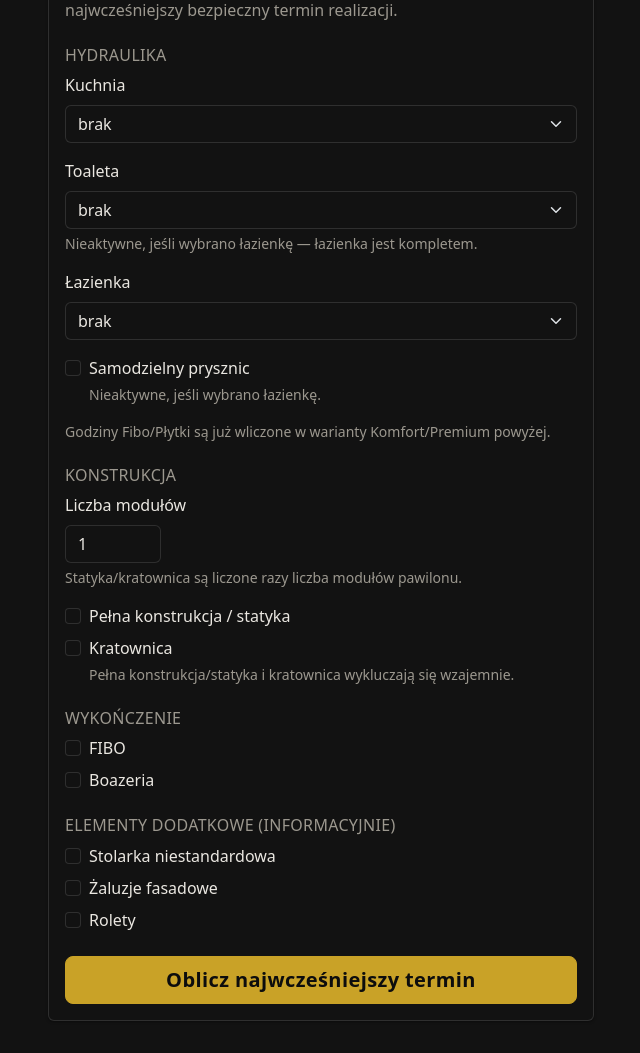
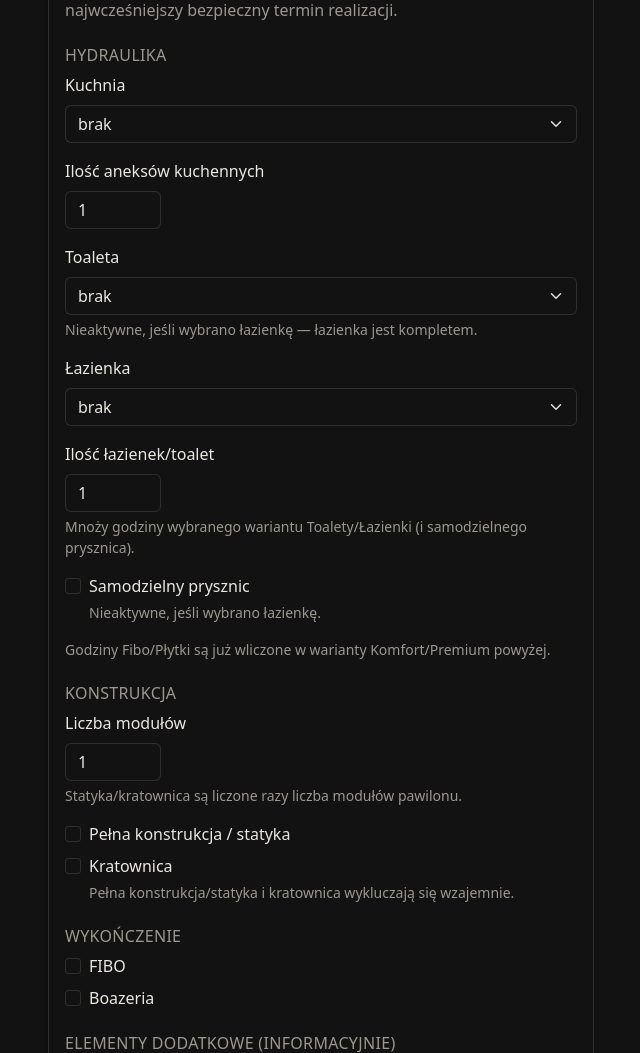
Before and after one commit to bdrezek91/Kalkulator-terminu, a Django app: page / in a window 1280 px wide. Shown: the part 169-1222 px from the top of the page, without its empty margins (34-674 px from the left). Before the commit the page ends 1190 px from the top, so only its background shows below. Run offline with Django 5.2, Linux system fonts and the light colour scheme; some libraries are stand-ins or nearby versions.

Commit message:
Dodaj ilość aneksów kuchennych i ilość łazienek/toalet w kalkulatorze
Obok istniejącej "Liczby modułów" (mnożnik statyki/kratownicy) kalkulator
ma teraz dwa analogiczne mnożniki:
- "Ilość aneksów kuchennych" — mnoży godziny wybranego wariantu Kuchni.
- "Ilość łazienek/toalet" — mnoży godziny wybranego wariantu Toalety/
  Łazienki (razem z wliczoną częścią Fibo/Płytki) oraz samodzielnego
  prysznica.

Domyślnie 1 (bez zmiany zachowania dla dotychczasowych obliczeń).

- hours.py: nowe pola PavilionEquipment.kuchnia_count/bathroom_count,
  calculate_hours() mnoży odpowiednie składowe.
- forms.py/views.py/calculator.html: nowe pola formularza obok Kuchni
  oraz Toalety/Łazienki.

Zweryfikowano lokalnie: Kuchnia Lux x3 + Toaleta Komfort x2 daje
66h hydraulika / 54h FIBO/boazeria, zgodnie z oczekiwanym wyliczeniem.

Co-Authored-By: Claude Sonnet 5 <noreply@anthropic.com>
Claude-Session: https://claude.ai/code/session_01WaogSJf1XRv6zqKzbbySB1

```diff
--- a/pawilony/forms.py
+++ b/pawilony/forms.py
@@ -11,6 +11,10 @@ class CalculatorForm(forms.Form):
         choices=KUCHNIA_CHOICES, required=False, label="Kuchnia",
         widget=forms.Select(attrs={"class": "form-select"}),
     )
+    kuchnia_count = forms.IntegerField(
+        required=False, min_value=1, initial=1, label="Ilość aneksów kuchennych",
+        widget=forms.NumberInput(attrs={"class": "form-control", "style": "max-width: 6rem"}),
+    )
     toaleta = forms.ChoiceField(
         choices=WARIANT_CHOICES, required=False, label="Toaleta",
         widget=forms.Select(attrs={"class": "form-select", "id": "id_toaleta"}),
@@ -18,6 +22,10 @@ class CalculatorForm(forms.Form):
     lazienka = forms.ChoiceField(
         choices=WARIANT_CHOICES, required=False, label="Łazienka",
         widget=forms.Select(attrs={"class": "form-select", "id": "id_lazienka"}),
+    )
+    bathroom_count = forms.IntegerField(
+        required=False, min_value=1, initial=1, label="Ilość łazienek/toalet",
+        widget=forms.NumberInput(attrs={"class": "form-control", "style": "max-width: 6rem"}),
     )
     prysznic = forms.BooleanField(
         required=False, label="Samodzielny prysznic",
--- a/pawilony/services/hours.py
+++ b/pawilony/services/hours.py
@@ -58,9 +58,14 @@ class PavilionEquipment:
     """Znormalizowane wyposażenie pawilonu wykorzystywane do liczenia godzin."""
 
     kuchnia: str | None = None  # 'Standard' | 'Lux' | None
+    # Liczba aneksów kuchennych — mnoży godziny wybranego wariantu Kuchni.
+    kuchnia_count: int = 1
     toaleta: str | None = None  # 'Standard' | 'Komfort' | 'Premium' | None
     lazienka: str | None = None  # 'Standard' | 'Komfort' | 'Premium' | None
     prysznic: bool = False
+    # Liczba łazienek/toalet — mnoży godziny wybranego wariantu Toalety/Łazienki
+    # (w tym wliczoną część Fibo/Płytki) oraz samodzielnego prysznica.
+    bathroom_count: int = 1
     pelna_statyka: bool = False
     kratownica: bool = False
     # Liczba modułów pawilonu (projekty wielomodułowe, np. "MODUŁ 1/2/3" w nazwie) —
@@ -110,22 +115,24 @@ def calculate_hours(equipment: PavilionEquipment, op_hours: dict[str, Decimal] |
     fibo_wood = Decimal("0")
     informational = Decimal("0")
 
+    kuchnia_count = max(equipment.kuchnia_count, 1)
     if equipment.kuchnia:
         key = equipment.kuchnia.strip().lower()
         code = HYDRAULIC_CODES.get(("kuchnia", key))
         if code:
-            hydraulic += _op_hours(op_hours, code, warnings)
+            hydraulic += _op_hours(op_hours, code, warnings) * kuchnia_count
         else:
             warnings.append(f"Nierozpoznany wariant kuchni: '{equipment.kuchnia}'")
 
+    bathroom_count = max(equipment.bathroom_count, 1)
     if equipment.lazienka:
         key = equipment.lazienka.strip().lower()
         code = HYDRAULIC_CODES.get(("lazienka", key))
         if code:
-            hydraulic += _op_hours(op_hours, code, warnings)
+            hydraulic += _op_hours(op_hours, code, warnings) * bathroom_count
             split_code = FIBO_SPLIT_CODES.get(("lazienka", key))
             if split_code:
-                fibo_wood += _op_hours(op_hours, split_code, warnings)
+                fibo_wood += _op_hours(op_hours, split_code, warnings) * bathroom_count
         else:
             warnings.append(f"Nierozpoznany wariant łazienki: '{equipment.lazienka}'")
     else:
@@ -133,14 +140,14 @@ def calculate_hours(equipment: PavilionEquipment, op_hours: dict[str, Decimal] |
             key = equipment.toaleta.strip().lower()
             code = HYDRAULIC_CODES.get(("toaleta", key))
             if code:
-                hydraulic += _op_hours(op_hours, code, warnings)
+                hydraulic += _op_hours(op_hours, code, warnings) * bathroom_count
                 split_code = FIBO_SPLIT_CODES.get(("toaleta", key))
                 if split_code:
-                    fibo_wood += _op_hours(op_hours, split_code, warnings)
+                    fibo_wood += _op_hours(op_hours, split_code, warnings) * bathroom_count
             else:
                 warnings.append(f"Nierozpoznany wariant toalety: '{equipment.toaleta}'")
         if equipment.prysznic:
-            hydraulic += _op_hours(op_hours, PRYSZNIC_CODE, warnings)
+            hydraulic += _op_hours(op_hours, PRYSZNIC_CODE, warnings) * bathroom_count
 
     module_count = max(equipment.module_count, 1)
     if equipment.pelna_statyka:
--- a/pawilony/templates/pawilony/calculator.html
+++ b/pawilony/templates/pawilony/calculator.html
@@ -18,6 +18,10 @@
                         {{ form.kuchnia }}
                     </div>
                     <div class="mb-3">
+                        <label class="form-label" for="{{ form.kuchnia_count.id_for_label }}">{{ form.kuchnia_count.label }}</label>
+                        {{ form.kuchnia_count }}
+                    </div>
+                    <div class="mb-3">
                         <label class="form-label">{{ form.toaleta.label }}</label>
                         {{ form.toaleta }}
                         <div class="form-text">Nieaktywne, jeśli wybrano łazienkę — łazienka jest kompletem.</div>
@@ -25,6 +29,11 @@
                     <div class="mb-3">
                         <label class="form-label">{{ form.lazienka.label }}</label>
                         {{ form.lazienka }}
+                    </div>
+                    <div class="mb-3">
+                        <label class="form-label" for="{{ form.bathroom_count.id_for_label }}">{{ form.bathroom_count.label }}</label>
+                        {{ form.bathroom_count }}
+                        <div class="form-text">Mnoży godziny wybranego wariantu Toalety/Łazienki (i samodzielnego prysznica).</div>
                     </div>
                     <div class="form-check mb-3">
                         {{ form.prysznic }}
--- a/pawilony/views.py
+++ b/pawilony/views.py
@@ -73,8 +73,10 @@ class CalculatorView(View):
         cleaned = form.cleaned_data
         equipment = PavilionEquipment(
             kuchnia=cleaned.get("kuchnia") or None,
+            kuchnia_count=cleaned.get("kuchnia_count") or 1,
             toaleta=cleaned.get("toaleta") or None,
             lazienka=cleaned.get("lazienka") or None,
+            bathroom_count=cleaned.get("bathroom_count") or 1,
             prysznic=cleaned.get("prysznic", False),
             pelna_statyka=cleaned.get("pelna_statyka", False),
             kratownica=cleaned.get("kratownica", False),
```
Also changed, not shown: pawilony/tests/test_hours.py (+32 -0 lines).
